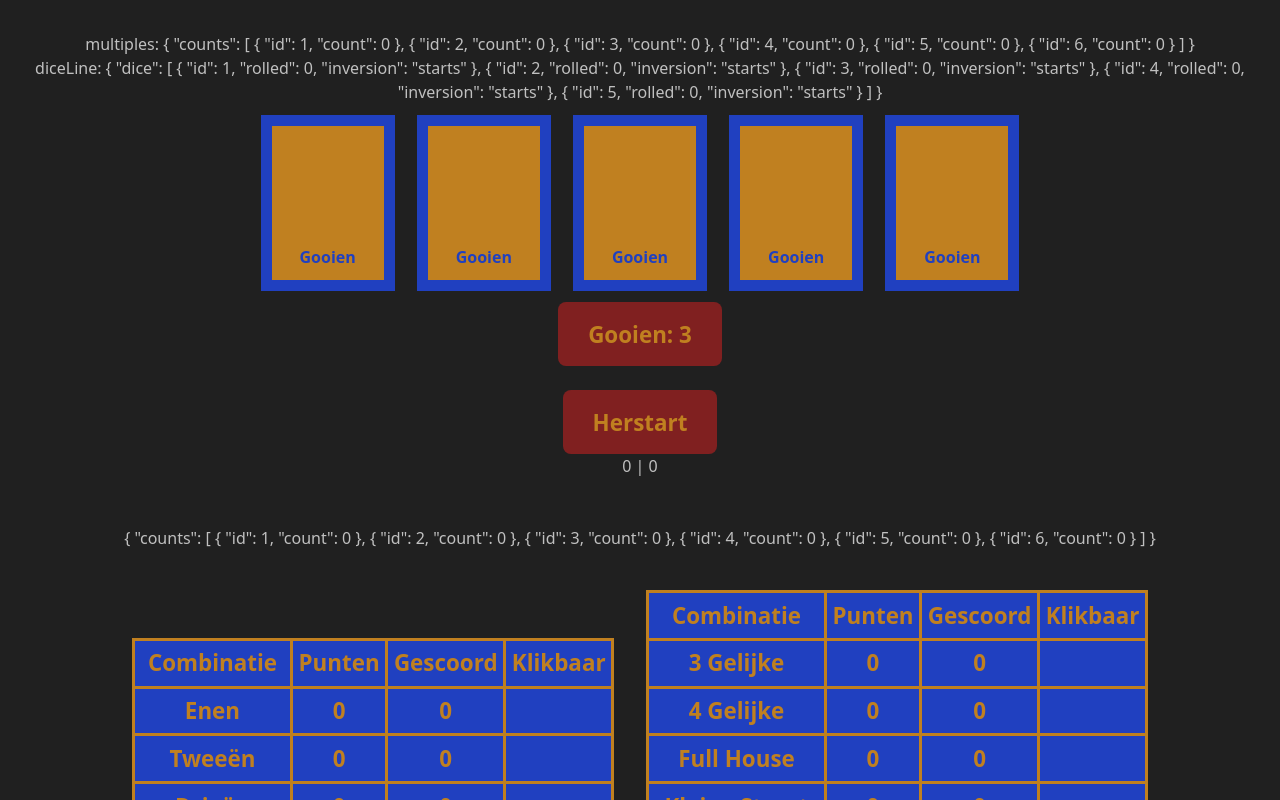
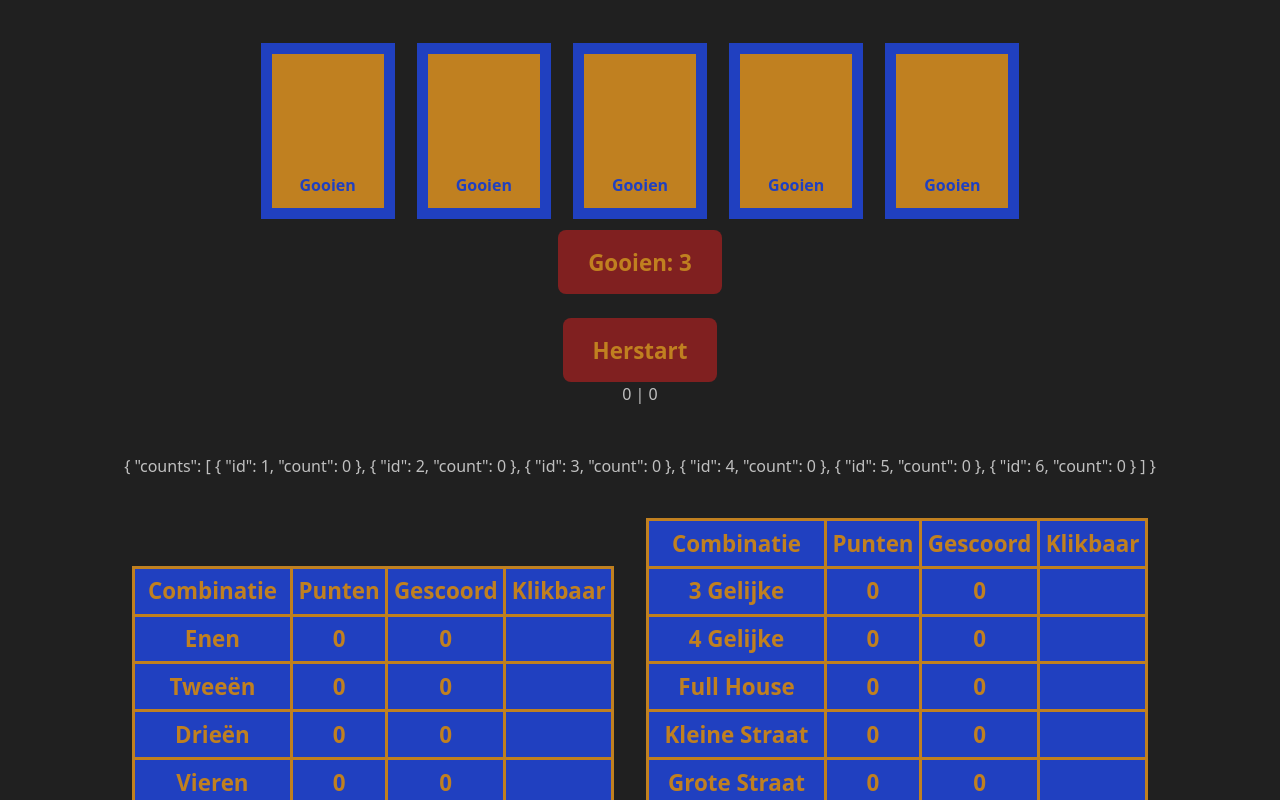
Before and after one commit to janderkkotlarski/vue_yahtzee, a Vue app: page / in a window 1280 px wide. Shown: the top 800 px of the page. Built offline with nearby package versions, Linux system fonts and the light colour scheme.

Commit message:
get the multiyahtzee to work

```diff
--- a/src/components/MultipleCounts.vue
+++ b/src/components/MultipleCounts.vue
@@ -126,9 +126,3 @@ defineExpose({
 
 */
 </script>
-
-<template>
-    <div>multiples: {{ multiples }}</div>
-
-    <div>diceLine: {{ diceLine }}</div>
-</template>
--- a/src/components/RollingDice.vue
+++ b/src/components/RollingDice.vue
@@ -7,7 +7,7 @@ const valueMax = 6;
 const diceAmount = 5;
 // Had numberLine as an imported value, worked wonky at times
 // Simplify where possible
-const numberLine = 0;
+const numberLine = 2;
 const maxThrows = 25;
 const millis = 25;
 const maxClicks = 3;
--- a/src/components/ScoringSheets.vue
+++ b/src/components/ScoringSheets.vue
@@ -243,7 +243,7 @@ const recounter = ref(0);
 const recount = () => {
     ++recounter.value;
     sameMax = countMultiplesParent();
-    // multiYahtzee();
+    multiYahtzee();
     klikable();
     summing();
     countUpper();
```
